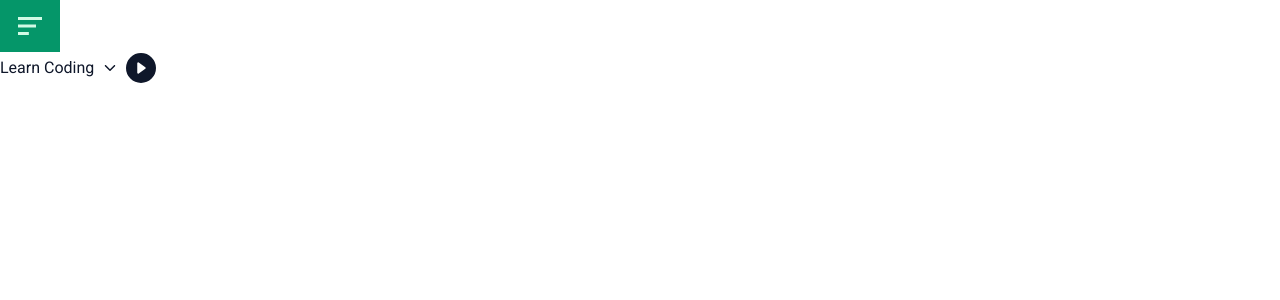
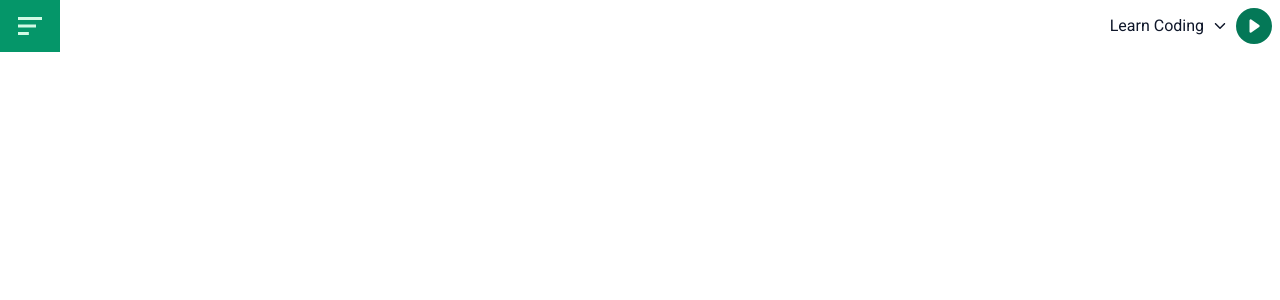
Before and after one commit to grefelnable/time-tracker, a React (Create React App) app: page / in a window 1280 px wide. Shown: the top 300 px of the page. Built offline with nearby package versions, Linux system fonts and the light colour scheme.

Commit message:
styled navbar

```diff
--- a/src/components/navbar/Navbar.js
+++ b/src/components/navbar/Navbar.js
@@ -1,10 +1,11 @@
+import React, { useState } from "react"
 import tw from "tailwind-styled-components"
-import React from "react"
 import { BiMenuAltLeft } from "react-icons/bi"
 import { IoIosArrowDown } from "react-icons/io"
-import { BsPlayCircleFill } from "react-icons/bs"
+import { BsPlayCircleFill, BsFillStopCircleFill } from "react-icons/bs"
 
 const Navbar = () => {
+  const [start, setStart] = useState(true)
   return (
     <Container>
       <MenuBtn type="button">
@@ -15,8 +16,8 @@ const Navbar = () => {
         <ActivityBtn type="button">
           <IoIosArrowDown />
         </ActivityBtn>
-        <ToggleBtn type="button">
-          <BsPlayCircleFill />
+        <ToggleBtn type="button" onClick={() => setStart(!start)}>
+          {start ? <BsPlayCircleFill /> : <BsFillStopCircleFill />}
         </ToggleBtn>
       </Activity>
     </Container>
@@ -26,14 +27,14 @@ const Navbar = () => {
 export default Navbar
 
 const Container = tw.header`
-bg-white
+bg-white flex justify-between
 `
 const MenuBtn = tw.button`
-text-4xl text-emerald-900 transition-all duration-200 hover:text-emerald-100 hover:bg-emerald-600 px-3 py-2
+text-4xl text-emerald-700 transition-all duration-200 hover:text-emerald-100 hover:bg-emerald-600 px-3 py-2
 `
 
 const Activity = tw.div`
-flex gap-2 items-center
+flex gap-2 items-center mr-2
 `
 
 const Text = tw.p`
@@ -44,5 +45,5 @@ const ActivityBtn = tw.button`
 
 `
 const ToggleBtn = tw.button`
-text-3xl
+text-4xl text-emerald-700
 `
```
